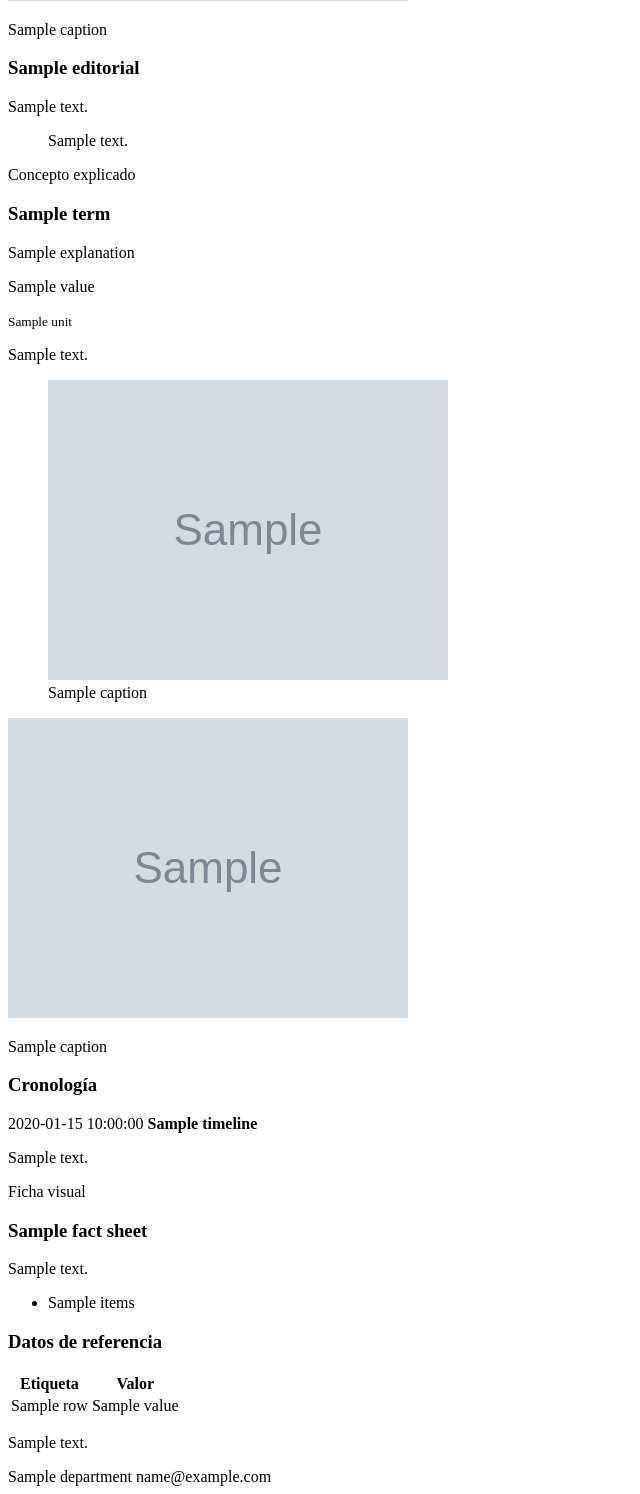
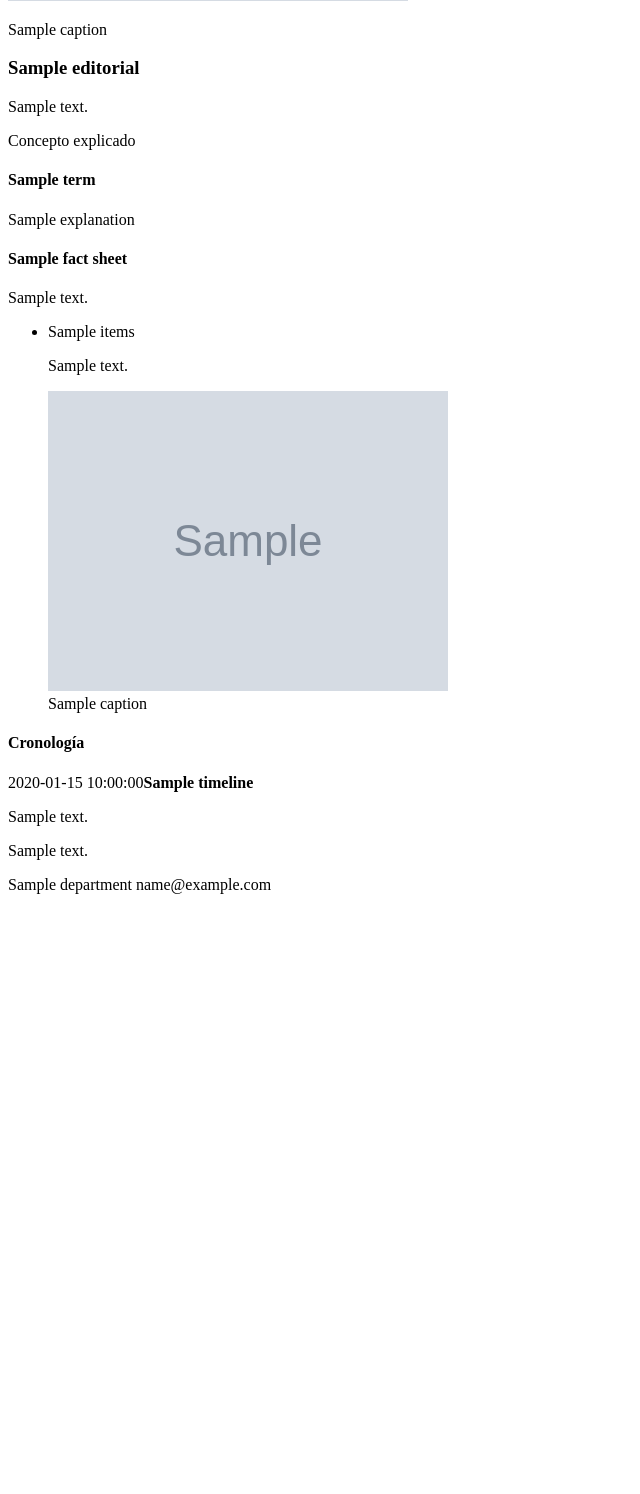
Before and after one commit to javierj-prog/quiz-pwa, a Python web app: template bitacora_sostenible/templates/base.html in a window 1280 px wide. Shown: the part 815-2309 px from the top of the page, without its empty margins (0-640 px from the left). After the commit the page ends 1709 px from the top, so only its background shows below. Run offline with Jinja, Linux system fonts and the light colour scheme; the template is opened without the code that fills it: most values are stand-ins (such as "Sample title", 1, 10 or a date in 2020); grey boxes marked "Sample" are stand-in pictures.

Commit message:
Restructure bulletin composition into divulgative and observatory layouts

```diff
--- a/bitacora_sostenible/templates/modules.html
+++ b/bitacora_sostenible/templates/modules.html
@@ -1,101 +1,85 @@
-<main class="modules">
-  {% set m = data.modules %}
+{% set m = data.modules %}
+{% set is_obs = data.meta.composition_type == 'composicion-observatorio' %}
 
+{% if is_obs %}
+<main class="modules layout-observatorio">
+  <section class="module-card panel-main">
+    <h3>Lectura general</h3>
+    {% if m.editorial %}
+      <h4>{{ m.editorial.title }}</h4>
+      <p>{{ m.editorial.body }}</p>
+    {% else %}
+      <p>{{ data.standfirst }}</p>
+    {% endif %}
+  </section>
+
+  <section class="obs-grid">
+    {% if m.data_highlight and m.data_highlight.value %}
+    <article class="module-card module-data-highlight">
+      <p class="eyebrow">Indicador</p>
+      <p class="kpi">{{ m.data_highlight.value }}</p>
+      <small>{{ m.data_highlight.unit }}</small>
+      <p>{{ m.data_highlight.description }}</p>
+    </article>
+    {% endif %}
+
+    {% if m.concept and (m.concept.term or m.concept.explanation) %}
+    <article class="module-card module-concept">
+      <p class="eyebrow">Concepto</p>
+      <h4>{{ m.concept.term }}</h4>
+      <p>{{ m.concept.explanation }}</p>
+    </article>
+    {% endif %}
+
+    {% if m.map %}
+    <article class="module-card module-map">
+      {% if m.map.image %}<img src="{{ m.map.image }}" alt="Mapa o zona" />{% else %}<div class="img-ph img-ph-map"><span>Mapa / zona</span></div>{% endif %}
+      <p class="caption">{{ m.map.caption }}</p>
+    </article>
+    {% endif %}
+  </section>
+
+  <section class="obs-secondary">
+    {% if m.fact_sheet and (m.fact_sheet.title or m.fact_sheet.summary or m.fact_sheet['items']) %}
+    <article class="module-card module-factsheet">
+      <h4>{{ m.fact_sheet.title }}</h4>
+      <p>{{ m.fact_sheet.summary }}</p>
+      <ul>{% for item in m.fact_sheet['items'].split('\n') if item.strip() %}<li>{{ item }}</li>{% endfor %}</ul>
+    </article>
+    {% endif %}
+
+    {% if m.chart and m.chart.series %}
+    <article class="module-card module-chart">
+      <h4>Datos de referencia</h4>
+      <table><thead><tr><th>Etiqueta</th><th>Valor</th></tr></thead><tbody>{% for row in m.chart.series if row.label %}<tr><td>{{ row.label }}</td><td>{{ row.value }}</td></tr>{% endfor %}</tbody></table>
+    </article>
+    {% endif %}
+
+    {% if m.timeline and m.timeline|length > 0 %}
+    <article class="module-card module-timeline"><h4>Cronología</h4>{% for e in m.timeline if e.date or e.title or e.description %}<div class="event"><span>{{ e.date }}</span><strong>{{ e.title }}</strong><p>{{ e.description }}</p></div>{% endfor %}</article>
+    {% endif %}
+  </section>
+
+  {% if m.closing and m.closing.text %}<section class="module-card module-closing"><p>{{ m.closing.text }}</p></section>{% endif %}
+</main>
+{% else %}
+<main class="modules layout-divulgativa">
   {% if m.hero_photo %}
   <section class="module-card module-hero-photo">
-    {% if m.hero_photo.image %}
-      <img src="{{ m.hero_photo.image }}" alt="Foto protagonista" />
-    {% else %}
-      <div class="img-ph img-ph-hero"><span>Imagen protagonista</span></div>
-    {% endif %}
+    {% if m.hero_photo.image %}<img src="{{ m.hero_photo.image }}" alt="Foto protagonista" />{% else %}<div class="img-ph img-ph-hero-compact"><span>Imagen protagonista</span></div>{% endif %}
     {% if m.hero_photo.caption %}<p class="caption">{{ m.hero_photo.caption }}</p>{% endif %}
   </section>
   {% endif %}
 
-  {% if m.editorial %}
-  <section class="module-card module-editorial">
-    <h3>{{ m.editorial.title }}</h3>
-    <p>{{ m.editorial.body }}</p>
+  <section class="div-grid">
+    {% if m.editorial %}<article class="module-card module-editorial"><h3>{{ m.editorial.title }}</h3><p>{{ m.editorial.body }}</p></article>{% endif %}
+    {% if m.concept and (m.concept.term or m.concept.explanation) %}<article class="module-card module-concept"><p class="eyebrow">Concepto explicado</p><h4>{{ m.concept.term }}</h4><p>{{ m.concept.explanation }}</p></article>{% endif %}
+    {% if m.fact_sheet and (m.fact_sheet.title or m.fact_sheet.summary or m.fact_sheet['items']) %}<article class="module-card module-factsheet"><h4>{{ m.fact_sheet.title }}</h4><p>{{ m.fact_sheet.summary }}</p><ul>{% for item in m.fact_sheet['items'].split('\n') if item.strip() %}<li>{{ item }}</li>{% endfor %}</ul></article>{% endif %}
+    {% if m.quote and m.quote.text %}<blockquote class="module-card module-quote">{{ m.quote.text }}</blockquote>{% endif %}
   </section>
-  {% endif %}
 
-  {% if m.quote and m.quote.text %}
-  <blockquote class="module-card module-quote">{{ m.quote.text }}</blockquote>
-  {% endif %}
-
-  {% if m.concept and (m.concept.term or m.concept.explanation) %}
-  <section class="module-card module-concept">
-    <span class="badge badge-soft">Concepto explicado</span>
-    <h3>{{ m.concept.term }}</h3>
-    <p>{{ m.concept.explanation }}</p>
-  </section>
-  {% endif %}
-
-  {% if m.data_highlight and m.data_highlight.value %}
-  <section class="module-card module-data-highlight">
-    <div class="kpi-wrap">
-      <p class="kpi">{{ m.data_highlight.value }}</p>
-      <small>{{ m.data_highlight.unit }}</small>
-    </div>
-    <p>{{ m.data_highlight.description }}</p>
-  </section>
-  {% endif %}
-
-  {% if m.gallery and m.gallery|length > 0 %}
-  <section class="module-card module-gallery">
-    {% for item in m.gallery %}
-      {% if item.image %}
-      <figure>
-        <img src="{{ item.image }}" alt="Imagen de galería" />
-        {% if item.caption %}<figcaption>{{ item.caption }}</figcaption>{% endif %}
-      </figure>
-      {% endif %}
-    {% endfor %}
-  </section>
-  {% endif %}
-
-  {% if m.map %}
-  <section class="module-card module-map">
-    {% if m.map.image %}<img src="{{ m.map.image }}" alt="Mapa o zona" />{% else %}<div class="img-ph img-ph-map"><span>Mapa / zona</span></div>{% endif %}
-    <p class="caption">{{ m.map.caption }}</p>
-  </section>
-  {% endif %}
-
-  {% if m.timeline and m.timeline|length > 0 %}
-  <section class="module-card module-timeline">
-    <h3>Cronología</h3>
-    {% for e in m.timeline if e.date or e.title or e.description %}
-      <div class="event">
-        <span>{{ e.date }}</span>
-        <strong>{{ e.title }}</strong>
-        <p>{{ e.description }}</p>
-      </div>
-    {% endfor %}
-  </section>
-  {% endif %}
-
-  {% if m.fact_sheet and (m.fact_sheet.title or m.fact_sheet.summary or m.fact_sheet['items']) %}
-  <section class="module-card module-factsheet">
-    <span class="badge badge-soft">Ficha visual</span>
-    <h3>{{ m.fact_sheet.title }}</h3>
-    <p>{{ m.fact_sheet.summary }}</p>
-    <ul>{% for item in m.fact_sheet['items'].split('\n') if item.strip() %}<li>{{ item }}</li>{% endfor %}</ul>
-  </section>
-  {% endif %}
-
-  {% if m.chart and m.chart.series %}
-  <section class="module-card module-chart">
-    <h3>Datos de referencia</h3>
-    <table>
-      <thead><tr><th>Etiqueta</th><th>Valor</th></tr></thead>
-      <tbody>{% for row in m.chart.series if row.label %}<tr><td>{{ row.label }}</td><td>{{ row.value }}</td></tr>{% endfor %}</tbody>
-    </table>
-  </section>
-  {% endif %}
-
-  {% if m.closing and m.closing.text %}
-  <section class="module-card module-closing">
-    <p>{{ m.closing.text }}</p>
-  </section>
-  {% endif %}
+  {% if m.gallery and m.gallery|length > 0 %}<section class="module-card module-gallery">{% for item in m.gallery %}{% if item.image %}<figure><img src="{{ item.image }}" alt="Imagen de galería" />{% if item.caption %}<figcaption>{{ item.caption }}</figcaption>{% endif %}</figure>{% endif %}{% endfor %}</section>{% endif %}
+  {% if m.timeline and m.timeline|length > 0 %}<section class="module-card module-timeline"><h4>Cronología</h4>{% for e in m.timeline if e.date or e.title or e.description %}<div class="event"><span>{{ e.date }}</span><strong>{{ e.title }}</strong><p>{{ e.description }}</p></div>{% endfor %}</section>{% endif %}
+  {% if m.closing and m.closing.text %}<section class="module-card module-closing"><p>{{ m.closing.text }}</p></section>{% endif %}
 </main>
+{% endif %}
```
Also changed, not shown: bitacora_sostenible/styles/bitacora.css (+33 -63 lines).
